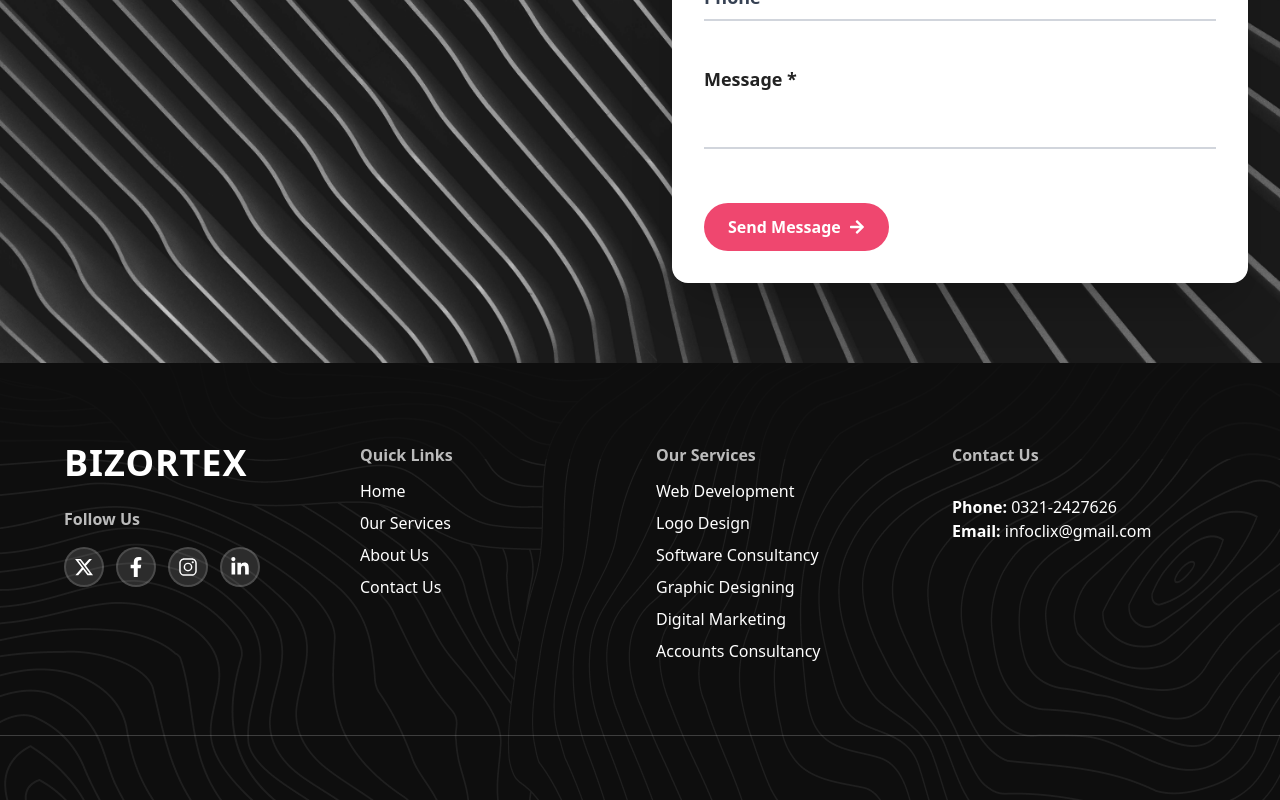
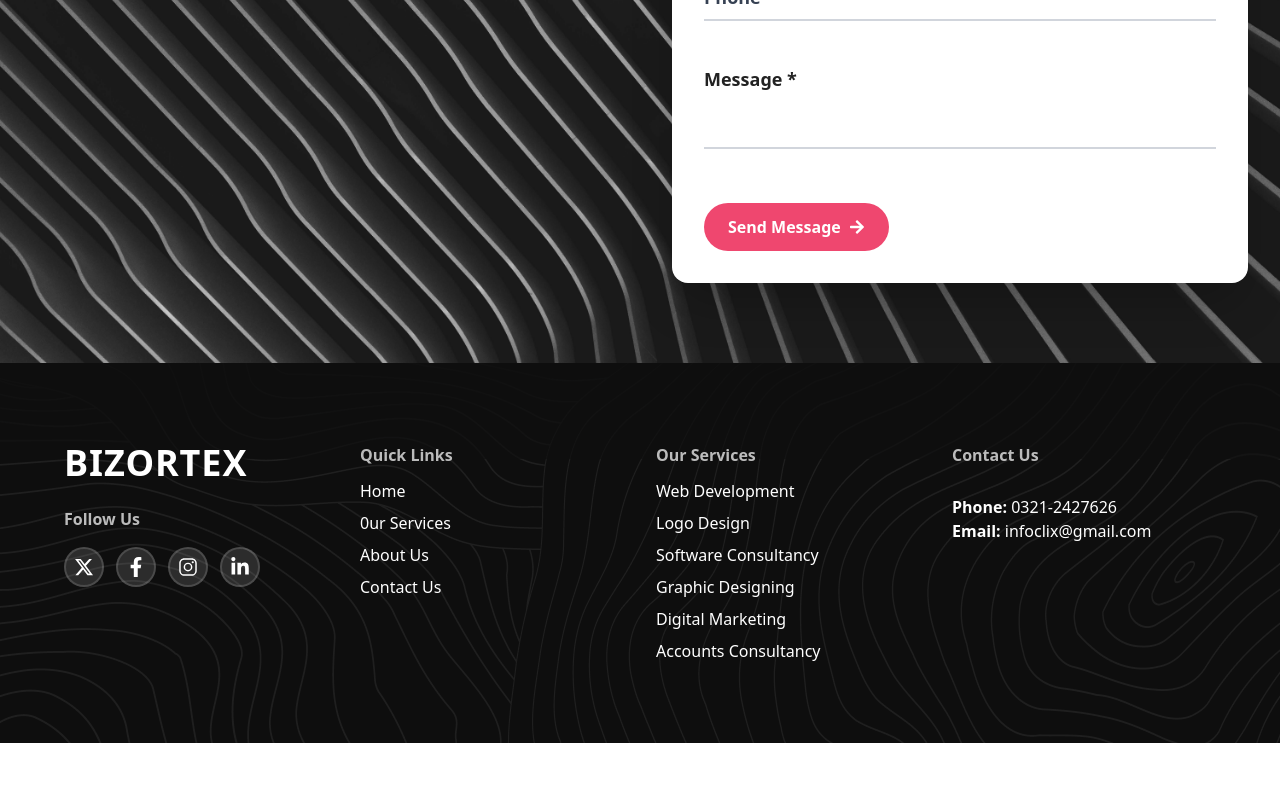
Before and after one commit to mr-saim-365/PENTECH, a React (Vite) app: page /Contact in a window 1280 px wide. Shown: the part 1409-2209 px from the top of the page. After the commit the page ends 2152 px from the top, so only its background shows below. Built offline with nearby package versions, Linux system fonts and the light colour scheme.

Commit message:
Text related to Bizortex added in Hero

```diff
--- a/src/components/Footer.jsx
+++ b/src/components/Footer.jsx
@@ -53,7 +53,7 @@ const Footer = () => {
         className="w-full flex flex-col items-center"
       >
         <motion.div
-          className="py-[80px] pb-[40px] md:w-[90%] px-8 md:px-0 flex items-center justify-center"
+          className="py-[80px]  md:w-[90%] px-8 md:px-0 flex items-center justify-center"
           initial="hidden"
           animate={controls}
           variants={containerVariants}
@@ -193,25 +193,7 @@ const Footer = () => {
           </motion.div>
         </motion.div>
 
-        <motion.div
-          className="text-center mt-8 border-t py-8 border-white/20  w-full px-4 md:px-0"
-          initial="hidden"
-          animate={controls}
-          variants={itemVariants}
-        >
-          <motion.div className="w-[90%] mx-auto">
-            {/* <p className="mb-1">
-              © <span>Copyright</span> <strong className="px-1">Impact</strong>{" "}
-              <span>All Rights Reserved</span>
-            </p>
-            <div className="text-sm mt-1">
-              Designed by <Link to="#">PENTECH</Link>
-            </div> */}
-            {/* <div className="p-[10px]">
-              <img src={BIZORTEX} alt="BIZORTEX Logo" className="w-full h-auto bg-none" />
-            </div> */}
-          </motion.div>
-        </motion.div>
+
       </div>
     </footer>
   );
--- a/src/components/Hero.jsx
+++ b/src/components/Hero.jsx
@@ -45,7 +45,7 @@ const Hero = () => {
                   whileInView="visible"
                   viewport={{ once: true, amount: 0.2 }}
                 >
-                  Cross Layer Information Exchange
+                 Empowering Businesses Through Intelligent Technology
                 </motion.p>
 
                 <motion.div
```
